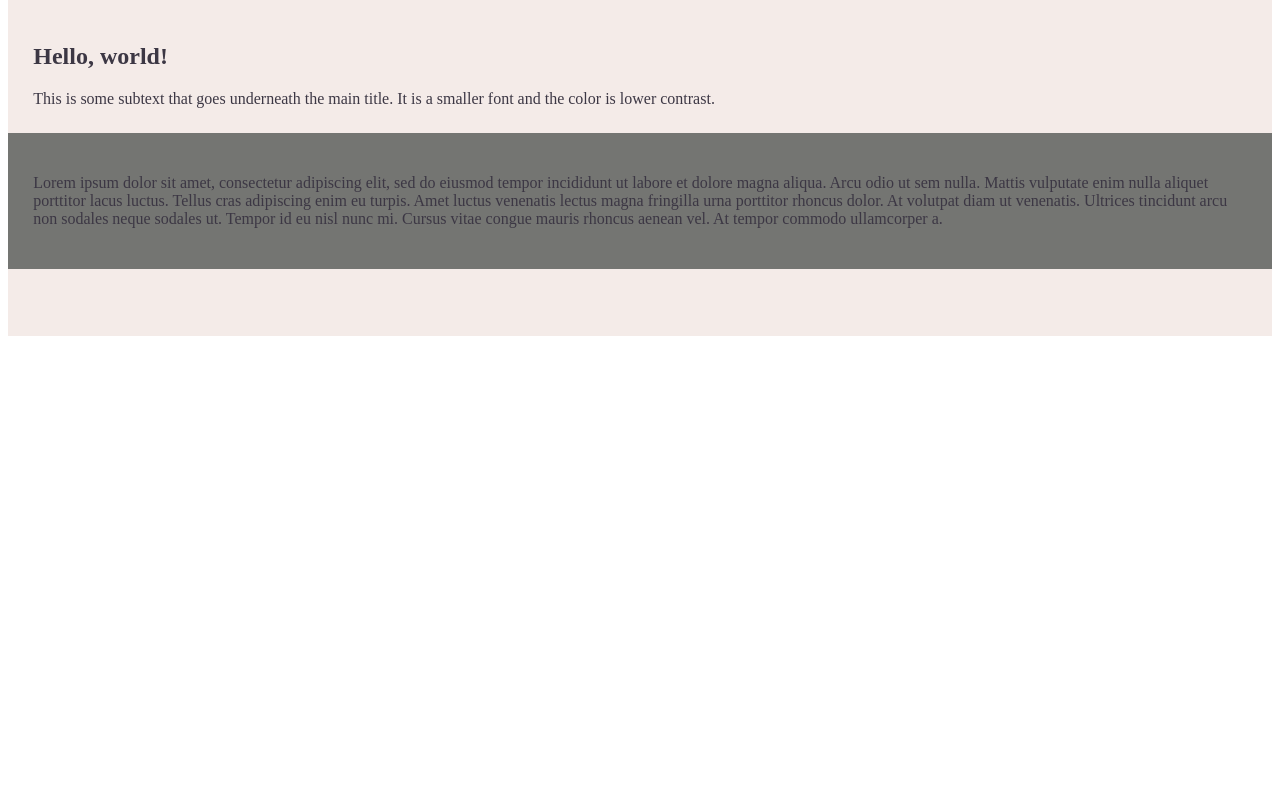
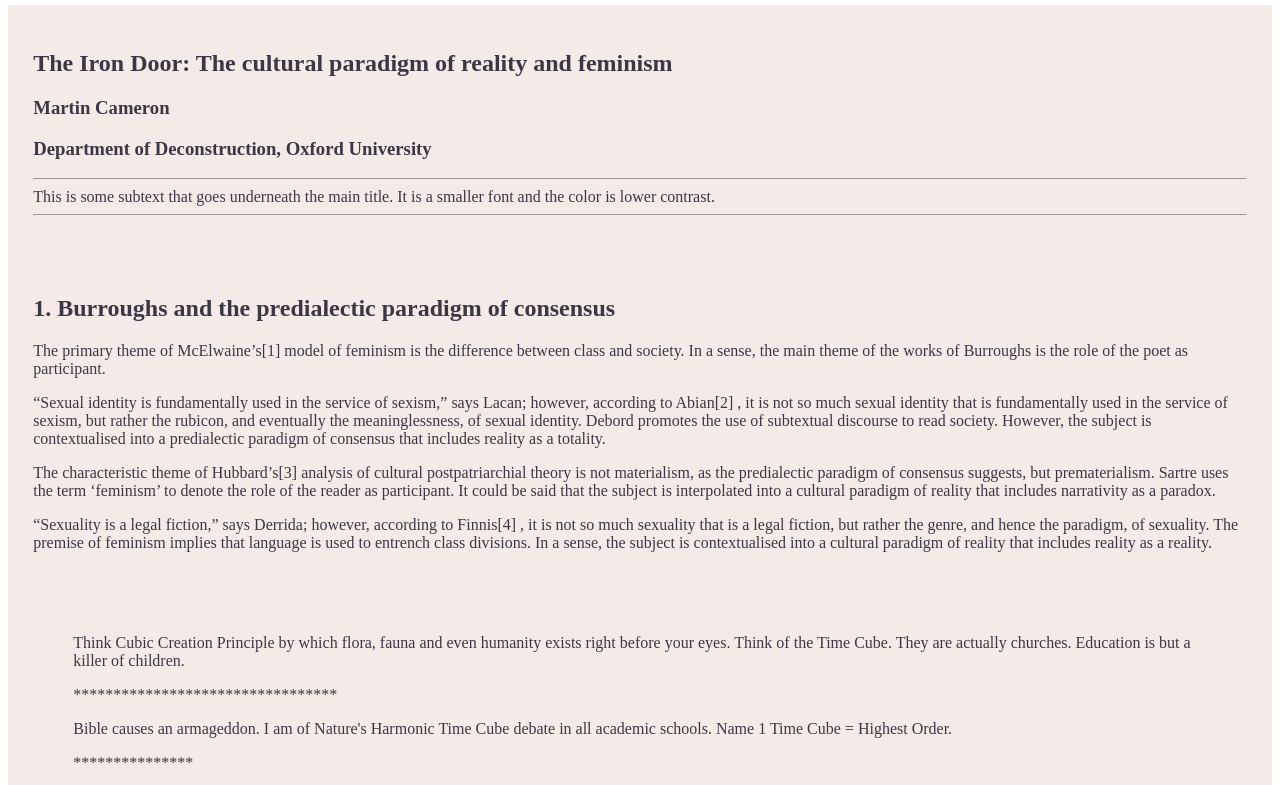
Before and after one commit to nagillimnayr/landing-page-test, a plain HTML site: page index.html in a window 1280 px wide. Shown: the part 62-847 px from the top of the page. Before the commit the page ends 800 px from the top, so only its background shows below. Drawn offline with Linux system fonts and the light colour scheme.

Commit message:
feat: add additional dummy text paragraphs

```diff
--- a/index.html
+++ b/index.html
@@ -11,24 +11,90 @@
 
 <body>
     <header>
-        <h3>Header</h3>
+        <div class="row">
+            <span  class="flex1">
+                <h2><i class="fa-solid fa-house"></i> Header</h3>
+            </span>
+        </div>
     </header>
 
     <main>
+        <section id="titleSection">
+            <h1>The Iron Door: The cultural paradigm of reality and feminism</h1>
+            <h3>Martin Cameron</h3>
+            <h3>Department of Deconstruction, Oxford University</h3>
+            <hr>
+            <div>
+                This is some subtext that goes underneath the main title. It is a smaller font and the color is lower contrast.
+            </div>
+            <hr>
+        </section>
+
         <section id="section1">
-            <h1>Hello, world!</h1>
-            <div>
-                This is some subtext that goes underneath the main title.
-                It is a smaller font and the color is lower contrast.
-            </div>
+            <h2>1. Burroughs and the predialectic paradigm of consensus</h2>
+
+            <p>
+                The primary theme of McElwaine’s[1] model of feminism is
+                the difference between class and society. In a sense, the main theme of the
+                works of Burroughs is the role of the poet as participant.
+            </p>
+
+            <p>
+                “Sexual identity is fundamentally used in the service of sexism,” says
+                Lacan; however, according to Abian[2] , it is not so much
+                sexual identity that is fundamentally used in the service of sexism, but rather
+                the rubicon, and eventually the meaninglessness, of sexual identity. Debord
+                promotes the use of subtextual discourse to read society. However, the subject
+                is contextualised into a predialectic paradigm of consensus that includes
+                reality as a totality.
+            </p>
+
+            <p>
+                The characteristic theme of Hubbard’s[3] analysis of
+                cultural postpatriarchial theory is not materialism, as the predialectic
+                paradigm of consensus suggests, but prematerialism. Sartre uses the term
+                ‘feminism’ to denote the role of the reader as participant. It could be said
+                that the subject is interpolated into a cultural paradigm of reality that
+                includes narrativity as a paradox.
+            </p>
+
+            <p>
+                “Sexuality is a legal fiction,” says Derrida; however, according to Finnis[4] , it is not so much sexuality that is a legal fiction, but
+                rather the genre, and hence the paradigm, of sexuality. The premise of feminism
+                implies that language is used to entrench class divisions. In a sense, the
+                subject is contextualised into a cultural paradigm of reality that includes
+                reality as a reality.
+            </p>
+        </section>
+
+        <section id="quote1" class="shadedBG">
+            <blockquote>
+                <p>Think Cubic Creation Principle by which flora, fauna and even humanity exists right before your eyes. Think of the Time Cube.
+                They are actually churches. Education is
+                but a killer of children.</p>
+                *********************************
+                <p>Bible causes an armageddon. I am of Nature's
+                Harmonic Time Cube debate in all academic
+                schools. Name 1 Time Cube = Highest Order.</p>
+                ***************
+                <p>Time Cube is T.O.E. or Theory of the Earth.
+                Educators are evil to care.</p>
+            </blockquote>
         </section>
 
         <section id="section2">
-            <p>Lorem ipsum dolor sit amet, consectetur adipiscing elit, sed do eiusmod tempor incididunt ut labore et dolore magna aliqua. Arcu odio ut sem nulla. Mattis vulputate enim nulla aliquet porttitor lacus luctus. Tellus cras adipiscing enim eu turpis. Amet luctus venenatis lectus magna fringilla urna porttitor rhoncus dolor. At volutpat diam ut venenatis. Ultrices tincidunt arcu non sodales neque sodales ut. Tempor id eu nisl nunc mi. Cursus vitae congue mauris rhoncus aenean vel. At tempor commodo ullamcorper a.</p>
-        </section>
+            <p>The characteristic theme of Hubbard’s[3] analysis of
+            cultural postpatriarchial theory is not materialism, as the predialectic
+            paradigm of consensus suggests, but prematerialism. Sartre uses the term
+            ‘feminism’ to denote the role of the reader as participant. It could be said
+            that the subject is interpolated into a cultural paradigm of reality that
+            includes narrativity as a paradox.</p>
 
-        <section id="section3">
-            <blockquote></blockquote>
+            <p>“Sexuality is a legal fiction,” says Derrida; however, according to Finnis[4] , it is not so much sexuality that is a legal fiction, but
+            rather the genre, and hence the paradigm, of sexuality. The premise of feminism
+            implies that language is used to entrench class divisions. In a sense, the
+            subject is contextualised into a cultural paradigm of reality that includes
+            reality as a reality.</p>
         </section>
     </main>
 
```
